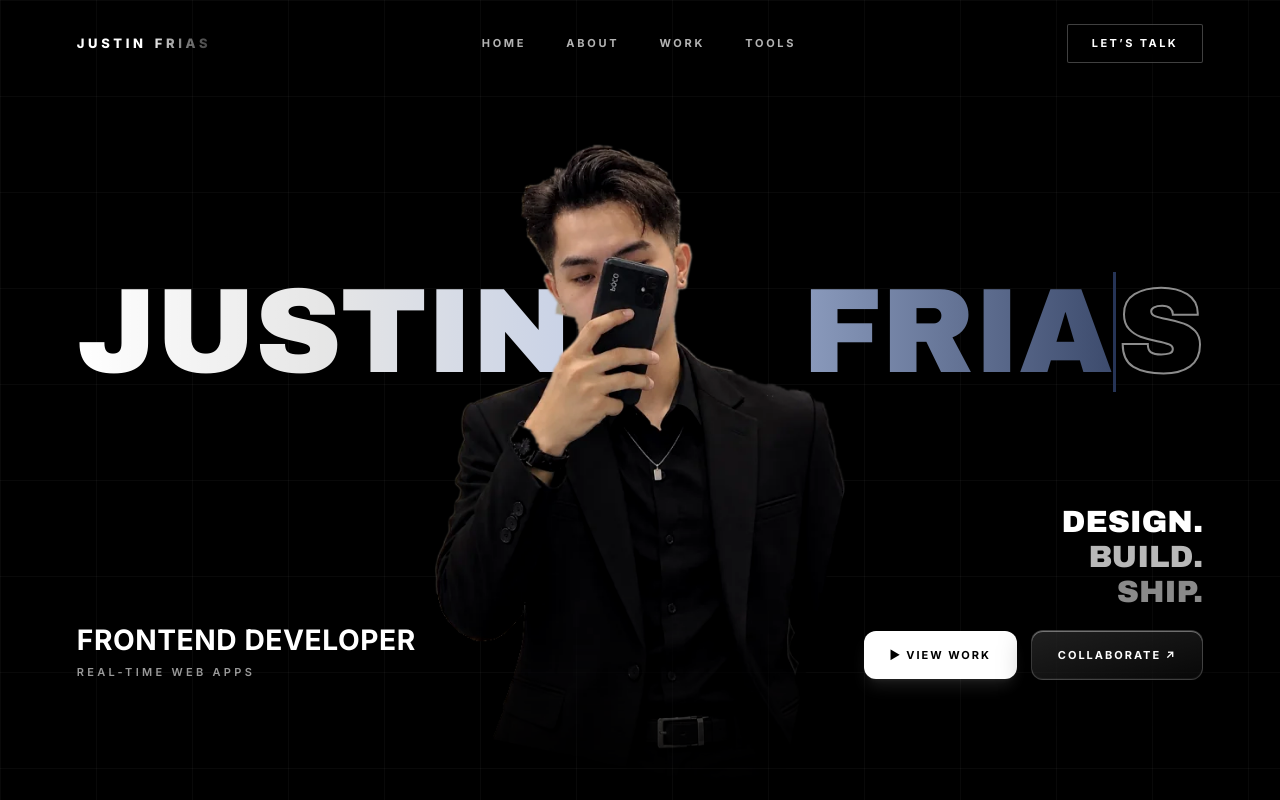
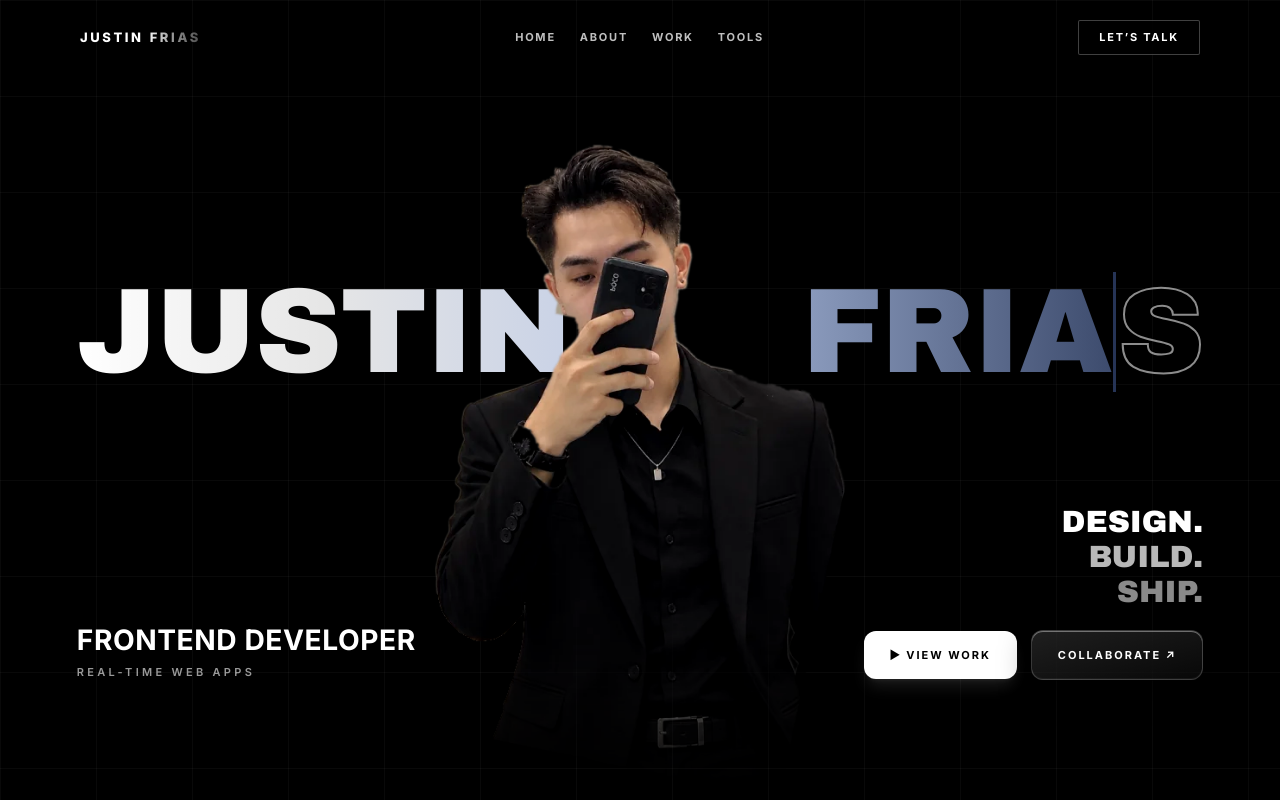
Before and after one commit to Elvoratechnology/tin_frias, a Next.js app: page / in a window 1280 px wide. Shown: the top 800 px of the page. Built offline with nearby package versions, Linux system fonts and the light colour scheme.

Commit message:
Tighten nav spacing and logo kerning to match reference

```diff
--- a/components/Header.tsx
+++ b/components/Header.tsx
@@ -6,38 +6,38 @@ import { portfolioContent } from "@/data/content";
 
 export function Header() {
   return (
-    <header className="fixed top-0 left-0 right-0 z-50 flex items-center justify-between py-5 sm:py-6 px-4 sm:px-8 md:px-[clamp(20px,6vw,110px)] transition-all">
-      {/* Left: Logo (JUSTIN in bright white, FRIAS with subtle gradient fade matching AIMEE ROSE) */}
+    <header className="fixed top-0 left-0 right-0 z-50 flex items-center justify-between py-5 px-6 sm:px-10 md:px-16 lg:px-20 transition-all">
+      {/* Left: Logo (JUSTIN in bright white, FRIAS with soft fade, natural word spacing) */}
       <Link
         href="#home"
-        className="group inline-flex items-center text-[12px] sm:text-[13px] font-black tracking-[0.28em] uppercase select-none transition-opacity hover:opacity-90"
+        className="group inline-flex items-center text-[12px] sm:text-[13px] font-black tracking-[0.2em] uppercase select-none transition-opacity hover:opacity-90"
       >
         <span className="text-white font-extrabold">JUSTIN</span>
-        <span className="ml-2 bg-gradient-to-r from-white/90 via-white/50 to-white/25 bg-clip-text text-transparent font-extrabold">
+        <span className="ml-1.5 bg-gradient-to-r from-white/95 via-white/55 to-white/30 bg-clip-text text-transparent font-extrabold">
           FRIAS
         </span>
       </Link>
 
-      {/* Center: Clean Floating Nav (HOME ABOUT WORK TOOLS) without outer pill border */}
+      {/* Center: Compact Floating Nav (HOME ABOUT WORK TOOLS - closely grouped like reference) */}
       <nav
         aria-label="Main"
-        className="hidden md:flex items-center gap-7 lg:gap-10"
+        className="hidden md:flex items-center gap-5 lg:gap-6"
       >
         {portfolioContent.navigation.map((item) => (
           <Link
             key={item.href}
             href={item.href}
-            className="text-[11px] font-bold tracking-[0.25em] text-white/70 hover:text-white uppercase transition-colors duration-200 focus-visible:text-white focus-visible:outline-none"
+            className="text-[11px] font-bold tracking-[0.16em] text-white/75 hover:text-white uppercase transition-colors duration-200 focus-visible:text-white focus-visible:outline-none"
           >
             {item.label}
           </Link>
         ))}
       </nav>
 
-      {/* Right: Rectangular Outlined LET'S TALK Button matching screenshot */}
+      {/* Right: Rectangular Outlined LET'S TALK Button */}
       <Link
         href="#contact"
-        className="relative inline-flex items-center justify-center px-5 sm:px-6 py-2.5 text-[10px] sm:text-[11px] font-bold tracking-[0.22em] text-white uppercase border border-white/25 hover:border-white/60 bg-black/40 hover:bg-white/[0.08] backdrop-blur-md rounded-[2px] transition-all duration-200 active:scale-[0.98]"
+        className="relative inline-flex items-center justify-center px-4 sm:px-5 py-2 text-[10px] sm:text-[11px] font-bold tracking-[0.16em] text-white uppercase border border-white/25 hover:border-white/60 bg-black/40 hover:bg-white/[0.08] backdrop-blur-md rounded-[2px] transition-all duration-200 active:scale-[0.98]"
       >
         LET’S TALK
       </Link>
```
